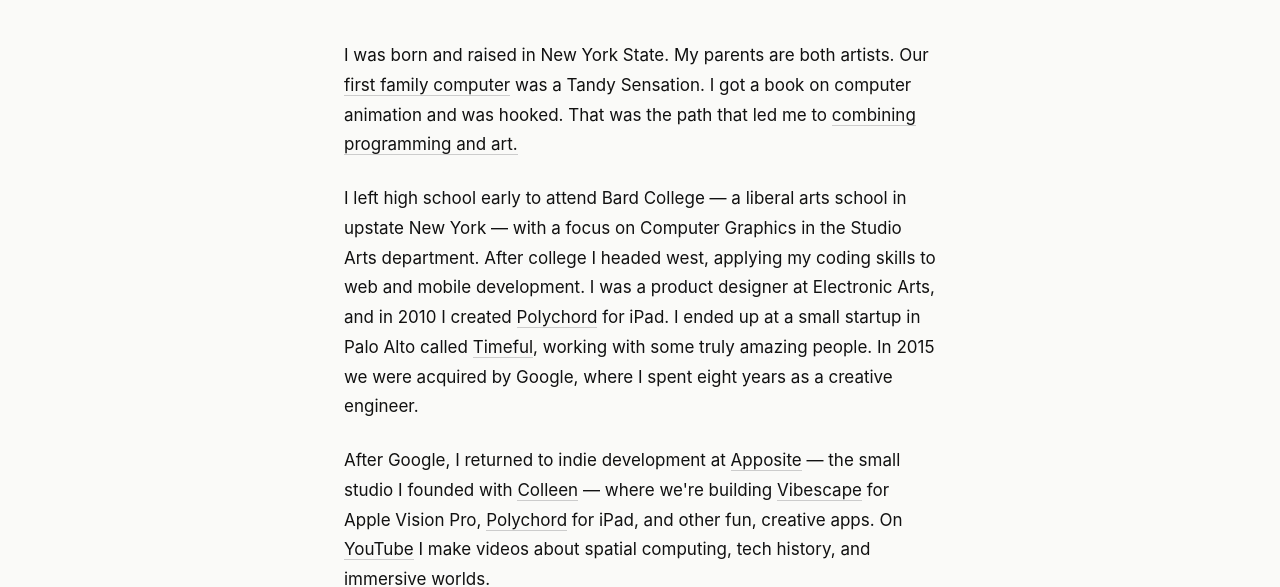
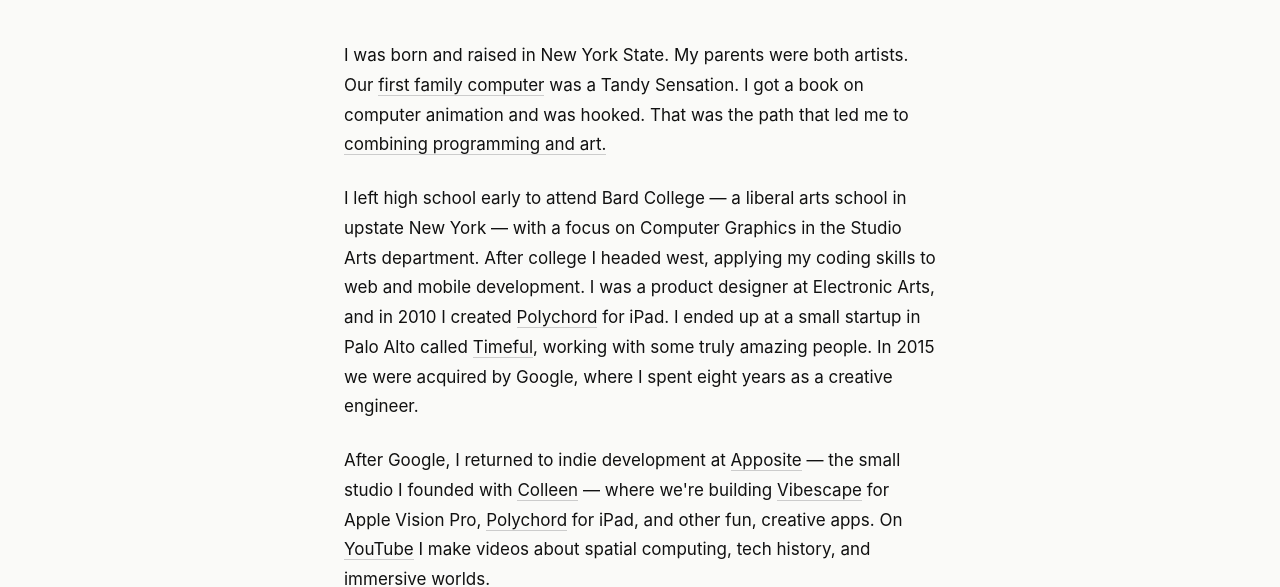
Before and after one commit to dreamwieber/www.gregorywieber.com, a plain HTML site: page bio.html in a window 1280 px wide. Shown: the part 221-808 px from the top of the page. Drawn offline with Linux system fonts and the light colour scheme.

Commit message:
Bio: parents were both artists
Co-Authored-By: Claude Fable 5.2 <noreply@anthropic.com>

```diff
--- a/bio.html
+++ b/bio.html
@@ -33,7 +33,7 @@
     <a href="/" class="project-back">Home</a>
     <h1>About</h1>
     <div class="bio-body">
-      <p>I was born and raised in New York State. My parents are both artists. Our <a href="writing/my-computer-history.html">first family computer</a> was a Tandy Sensation. I got a book on computer animation and was hooked. That was the path that led me to <a href="art.html">combining programming and art.</a></p>
+      <p>I was born and raised in New York State. My parents were both artists. Our <a href="writing/my-computer-history.html">first family computer</a> was a Tandy Sensation. I got a book on computer animation and was hooked. That was the path that led me to <a href="art.html">combining programming and art.</a></p>
 
       <p>I left high school early to attend Bard College — a liberal arts school in upstate New York — with a focus on Computer Graphics in the Studio Arts department. After college I headed west, applying my coding skills to web and mobile development. I was a product designer at Electronic Arts, and in 2010 I created <a href="apps/polychord.html">Polychord</a> for iPad. I ended up at a small startup in Palo Alto called <a href="apps/timeful.html">Timeful</a>, working with some truly amazing people. In 2015 we were acquired by Google, where I spent eight years as a creative engineer.</p>
 
```
